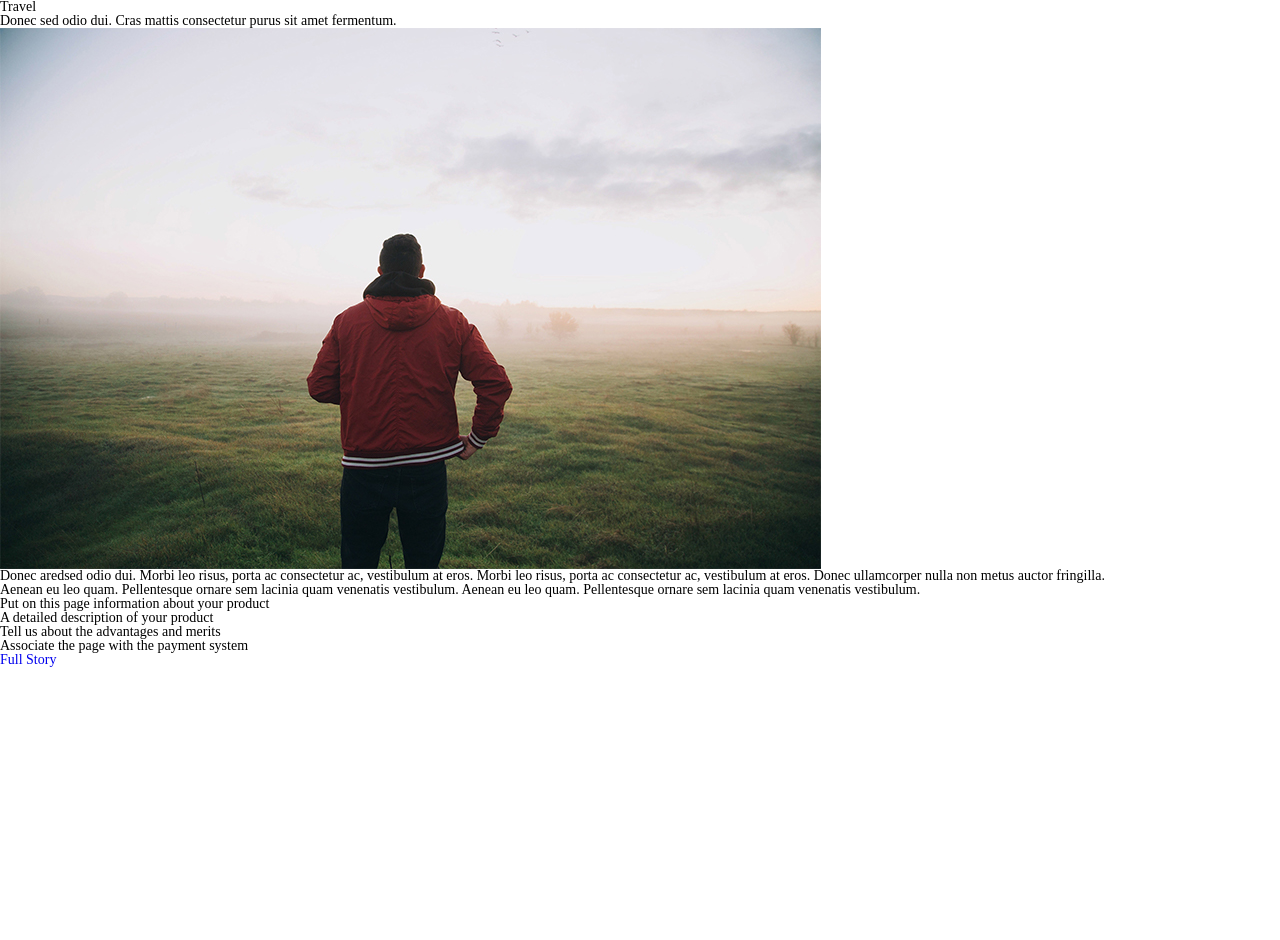
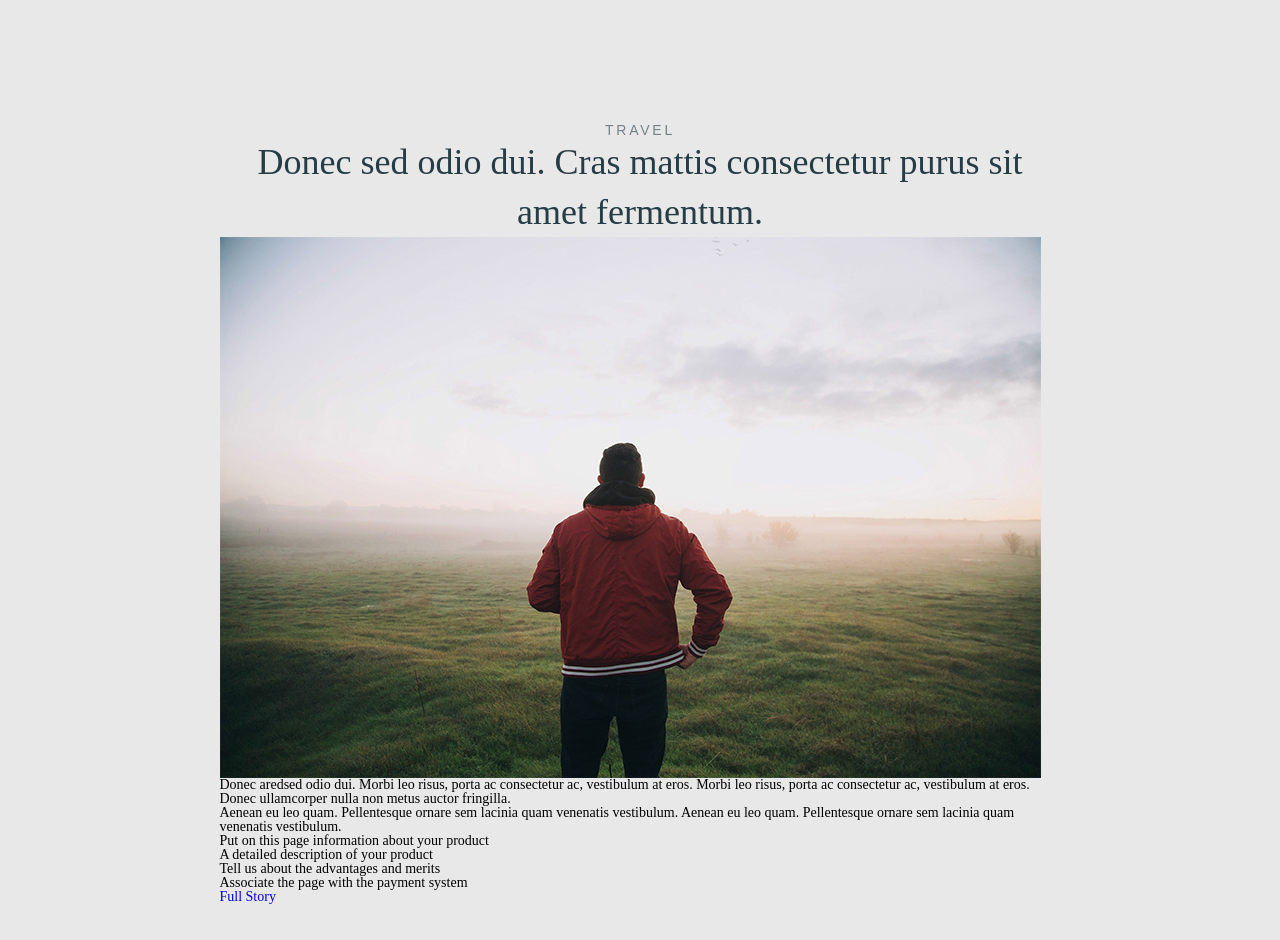
Before and after one commit to Chornii-Yurii/Practic_01.05, a plain HTML site: page index.html in a window 1280 px wide. Before the commit the page ends 800 px from the top, so only its background shows below. Drawn offline with Linux system fonts and the light colour scheme.

Commit message:
Add files via upload

```diff
--- a/css/style.css
+++ b/css/style.css
@@ -89,3 +89,33 @@ h6 {
 }
 
 /*--------------------*/
+
+body {
+	background-color: #e8e8e8;
+}
+
+.content {
+	padding: 123px 0 137px 0;
+	max-width: 841px;
+	margin: 0 auto;
+}
+
+.content-top {
+	text-align: center;
+}
+
+.content-top__category {
+	opacity: 0.6;
+	color: #273d46;
+	font-family: Arial, "Helvetica Neue", Helvetica, sans-serif;
+	font-size: 14px;
+	text-transform: uppercase;
+	letter-spacing: 2.8px;
+}
+
+.content-top__title {
+	font-size: 36px;
+	color: #273d46;
+	line-height: 50px;
+
+}
```
